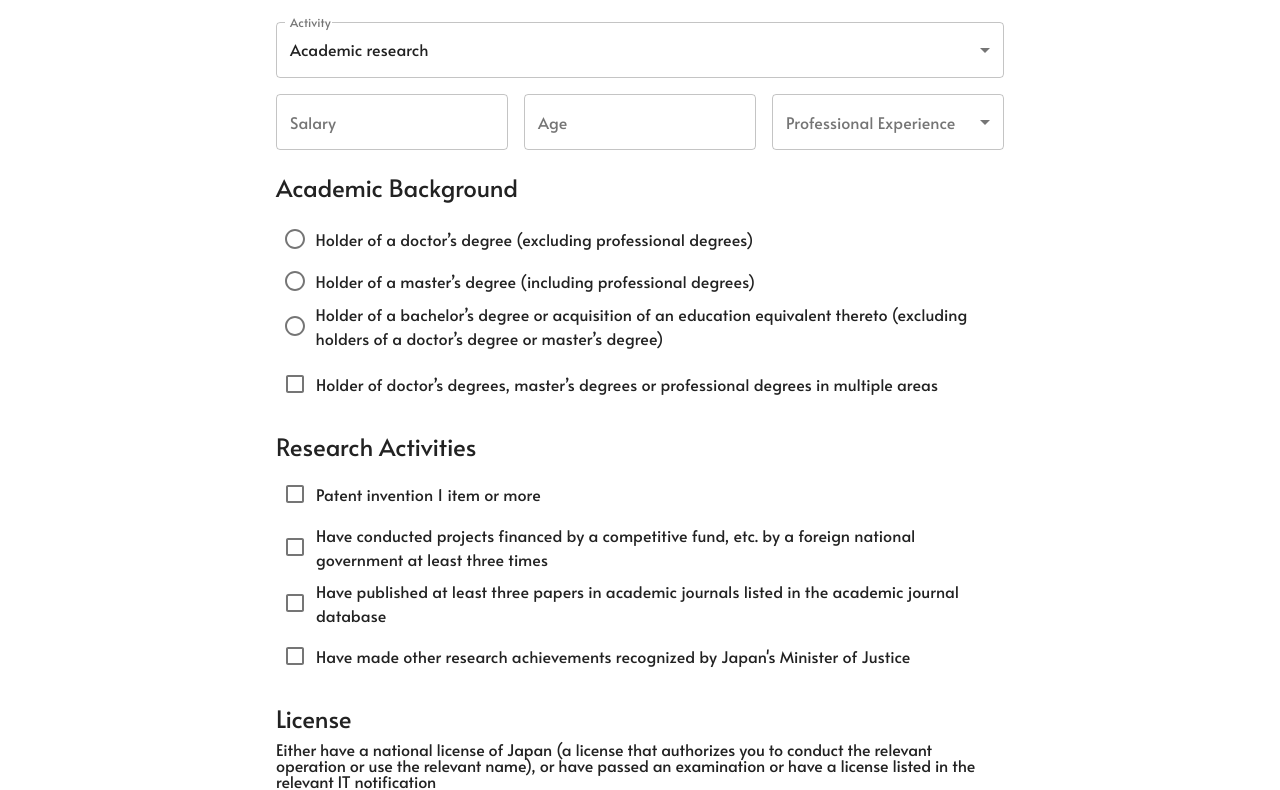
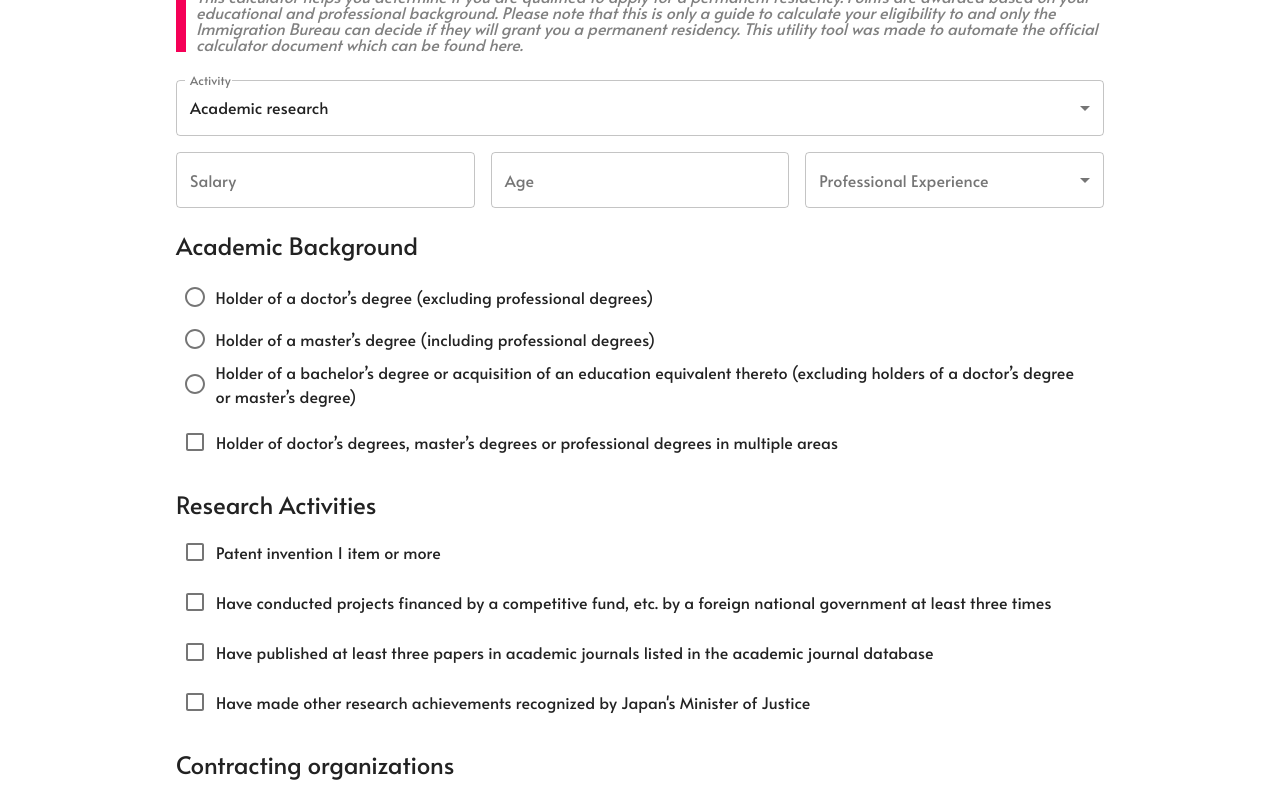
Before and after one commit to igarren/japanutil, a Gatsby site: page /immigration in a window 1280 px wide. Shown: the part 196-986 px from the top of the page. Built offline with nearby package versions, Linux system fonts and the light colour scheme; Gatsby itself is replaced by a stand-in of ours.

Commit message:
State management for immigration page

```diff
--- a/gatsby-config.js
+++ b/gatsby-config.js
@@ -1,6 +1,6 @@
 module.exports = {
   siteMetadata: {
-    title: `Gatsby Default Starter`,
+    title: `Japan Util`,
     description: `Welcome to Japan Util. All the utilities you need while living in Japan!`,
     author: `@Brethren Igarashi`,
   },
@@ -15,6 +15,12 @@ module.exports = {
           head: false,
         },
       },
+    },
+    {
+      resolve: `gatsby-plugin-disqus`,
+      options: {
+        shortname: `wwwjapanutil`
+      }
     },
     `gatsby-plugin-sass`,
     `gatsby-plugin-react-helmet`,
--- a/package.json
+++ b/package.json
@@ -21,7 +21,8 @@
     "prop-types": "^15.7.2",
     "react": "^16.12.0",
     "react-dom": "^16.12.0",
-    "react-helmet": "^5.2.1"
+    "react-helmet": "^5.2.1",
+    "react-number-format": "^4.3.1"
   },
   "devDependencies": {
     "prettier": "^1.19.1"
--- a/src/components/navigation/layout/layout.scss
+++ b/src/components/navigation/layout/layout.scss
@@ -11,3 +11,9 @@ h1 , h2, h3 {
 p{
     margin: 5px auto;
 }
+
+
+footer{
+    height: 100px;
+    background-color: #f50057;
+}
--- a/src/components/ui/input/input.js
+++ b/src/components/ui/input/input.js
@@ -1,12 +1,38 @@
 import React from 'react';
+import NumberFormat from 'react-number-format';
 import TextField from '@material-ui/core/TextField';
 
-const input  = (props) => (
-      <TextField style={{width:'100%'}}
-            label={props.text}
-            variant="outlined"
-            onChange={props.change}
-            type={props.type}
-            min={0}/>
-)
+function NumberFormatCustom(props) {
+      const { inputRef, onChange, ...other } = props;
+      console.log('INUT', props)
+      return (
+        <NumberFormat
+          {...other}
+          getInputRef={inputRef}
+          onValueChange={values => {
+            onChange({
+              target: {
+                value: values.value,
+              },
+            });
+          }}
+          thousandSeparator={props.type === 'salary' ? true : false}
+          isNumericString={props.type === 'salary' ? true : false}
+          prefix={props.type === 'salary' ? "¥" : ''}
+        />
+      );
+    }
+const input = (props) => {
+      return (
+            <TextField style={{ width: '100%' }}
+                  label={props.text}
+                  variant="outlined"
+                  onChange={props.change}
+                  type={props.type}
+                  InputProps={{
+                        inputComponent: NumberFormatCustom,
+                      }}
+                  />
+      )
+}
 export default input;
--- a/src/pages/immigration.js
+++ b/src/pages/immigration.js
@@ -11,6 +11,7 @@ import Grid from '@material-ui/core/Grid';
 import Section from '../components/ui/section/section';
 import CustomRadio from '../components/ui/radio/radio';
 import CustomCheckbox from '../components/ui/checkbox/checkbox';
+import { Disqus, CommentCount } from 'gatsby-plugin-disqus'
 
 const activities = [
     {text : 'Academic research', value : 'acad'},
@@ -47,6 +48,7 @@ const Immigration = () => {
     const [salary, setSalary] = useState('');
     const [selectedActivity, setSelectedActivity] = useState('acad');
     const [selectedEducation, setSelectedEducation] = useState('');
+    const [selectedLanguage, setSelectedLanguage] = useState('');
     const [selectedCareer, setSelectedCareer] = useState('');
     const [selectedLicense, setSelectedLicense] = useState('');
     const [chkMoreDegree, setChkMoreDegree] = useState(false);
@@ -55,6 +57,9 @@ const Immigration = () => {
     const [chkProject, setChkProject] = useState(false);
     const [chkUniversity, setChkUniversity] = useState(false);
     const [chkTraining, setChkTraining] = useState(false);
+    const [chkDirector, setChkDirector] = useState(false);
+    const [chkBoard, setChkBoard] = useState(false);
+    const [chkInvestment, setChkInvestment] = useState(false);
     const [chkResearch, setChkResearch] = useState({
         first : false,
         second : false,
@@ -71,6 +76,7 @@ const Immigration = () => {
         activity: 0,
         age: 0,
         education: 0,
+        language: 0,
         career: 0,
         additionalDegree : 0,
         salary: 0,
@@ -84,6 +90,9 @@ const Immigration = () => {
         mojProject : 0,
         mojUniversity : 0,
         mojTraining : 0,
+        director : 0,
+        board : 0,
+        investment : 0,
     });
 
     const activitiesChangeHandler = event => {
@@ -93,12 +102,40 @@ const Immigration = () => {
         let careerPoints = calculateCareerPoints(selectedCareer, event.target.value);
         let salaryPoints = calculateSalary(salary, event.target.value);
         let agePoints = calculateAgePoints(age, event.target.value);
+        let directorPoints = points.director;
+        let boardPoints = points.board;
+        let researchPoints = points.research;
+        let investmentPoints = points.investment;
+        let licensePoints = points.license;
+
+
+        if(event.target.value === 'ba') {
+            researchPoints = 0;
+            setChkResearch({first: false, second: false,third : false, fourth : false});
+        } else {
+            directorPoints = 0;
+            boardPoints = 0;
+            investmentPoints = 0;
+            setChkBoard(false);
+            setChkDirector(false);
+            setChkInvestment(false);
+        }
+
+        if(event.target.value !== 'tech') {
+            licensePoints = 0;
+            setSelectedLicense('');
+        }
 
         setPoints({...points,
                     ['education'] : educationPoints,
                     ['career'] : careerPoints,
                     ['salary'] : salaryPoints,
                     ['age'] : agePoints,
+                    ['director'] : directorPoints,
+                    ['board'] : boardPoints,
+                    ['research'] : researchPoints,
+                    ['investment'] : investmentPoints,
+                    ['license'] : licensePoints,
                   });
     }
 
@@ -126,6 +163,11 @@ const Immigration = () => {
         setPoints({...points,['education'] : educationPoints});
     }
 
+    const languageChangeHandler = event => {
+        setSelectedLanguage(event.target.value);
+        setPoints({...points,['language'] : event.target.value});
+    }
+
     const careerChangeHandler = event => {
 
         setSelectedCareer(event.target.value);
@@ -141,9 +183,7 @@ const Immigration = () => {
     }
 
 
-    const additionalDegreeHandler = () => {
-        setChkMoreDegree(!chkMoreDegree);
-    }
+
     const foreignChangeHandler = () => {
         setChkForeign(!chkForeign);
     }
@@ -181,11 +221,11 @@ const Immigration = () => {
      }, [chkOrganization.first]);
 
     useEffect(() => {
-        setPoints({...points,['org2'] : chkOrganization.first ? 10 : 0});
+        setPoints({...points,['org2'] : chkOrganization.second ? 10 : 0});
      }, [chkOrganization.second]);
 
     useEffect(() => {
-        setPoints({...points,['org3'] : chkOrganization.first ? 5 : 0});
+        setPoints({...points,['org3'] : chkOrganization.third ? 5 : 0});
      }, [chkOrganization.third]);
 
     useEffect(() => {
@@ -211,6 +251,18 @@ const Immigration = () => {
     useEffect(() => {
          setPoints({...points,['mojTraining'] : chkTraining ? 5 : 0});
      }, [chkTraining]);
+
+    useEffect(() => {
+         setPoints({...points,['director'] : chkDirector ? 10 : 0});
+     }, [chkDirector]);
+
+    useEffect(() => {
+         setPoints({...points,['board'] : chkBoard ? 5 : 0});
+     }, [chkBoard]);
+
+    useEffect(() => {
+         setPoints({...points,['investment'] : chkInvestment ? 5 : 0});
+     }, [chkInvestment]);
 
     const sumValues = obj => Object.values(obj).reduce((a, b) => Number(a)+ Number(b));
 
@@ -355,20 +407,48 @@ const Immigration = () => {
                                 </Grid >;
     }
 
+    let positionPlaceHolder = '';
+    let investmenstPlaceHolder = '';
+    let licensePlaceHolder = '';
+    if(selectedActivity === 'ba') {
+        positionPlaceHolder =  <Grid item xs={12} >
+                                 <h3>Position</h3>
+                                    <CustomCheckbox change={() => setChkDirector(!chkDirector)}  checked ={chkDirector} label='Person to  be accepted as a representative director or representative executive officer ' />
+                                    <CustomCheckbox change={() => setChkBoard(!chkBoard)}  checked ={chkBoard} label='A member of the board of directors, executive officer, or executive member ' />
+                                </Grid >;
+
+        investmenstPlaceHolder = <CustomCheckbox change={() => setChkInvestment(!chkInvestment)}  checked ={chkInvestment} label='Investment of 100 million yen or more in trade or other business conducted by a public or private organization in Japan ' />;
+
+    }
+
+    if(selectedActivity === 'tech') {
+        licensePlaceHolder =   <Grid item xs={12} >
+                                    <h3>License</h3>
+                                    <p> Either have a national license of Japan (a license that authorizes you to conduct the relevant operation or use the relevant name),
+                                        or have passed an examination or have a license listed in the relevant IT notification</p>
+                                        <CustomRadio data={license} change ={selectedLicenseHandler} value={selectedLicense} />
+                                </Grid >;
+    }
+
+    let disqusConfig = {
+        url: `www.japanutil.com`,
+    }
+
     return (
         <Layout>
             <SEO title="Japan Immigration Points Calculator"
                 description="Utility tool to help you find out your accumulated points to be eligible for Permanent Residency." />
             <div className={classes.Container}>
                 <Section>
-                    <div style={{textAlign:'center'}}>Overall Points : {sumValues(points)}</div>
+                    <h2>Immigration Point-based Calculator for HSF Professionals</h2>
+                    <p className={classes.Notes}>This calculator helps you determine if you are qualified to apply for a permanent residency. Points are awarded based on your educational and professional background. Please note that this is only a guide to calculate your eligibility to and only the Immigration Bureau can decide if they will grant you a permanent residency. This utility tool was made to automate the official calculator document which can be found here.</p>
+                    {/* <div style={{textAlign:'center'}}>Overall Points : {sumValues(points)}</div> */}
                     <Grid container justify="center" spacing={2}>
                         <Grid item sm={12}  xs={12} >
-                            <h3>About you</h3><br/>
                             <Select text='Activity' value={selectedActivity}  data={activities} change={activitiesChangeHandler} />
                         </Grid >
-                        <Grid item sm={4} xs={12} > <Input text='Salary' value ={salary} type='number' change={salaryChangeHandler} /> </Grid >
-                        <Grid item sm={4} xs={12} > <Input text='Age' value ={age} type='number' change={ageChangeHandler}/> </Grid >
+                        <Grid item sm={4} xs={12} > <Input text='Salary' value ={salary} type='salary' change={salaryChangeHandler} /> </Grid >
+                        <Grid item sm={4} xs={12} > <Input text='Age' value ={age} type='age' change={ageChangeHandler}/> </Grid >
                         <Grid item sm={4} xs={12} >
                         <Select text='Professional Experience' value={selectedCareer}  data={experience}  change={careerChangeHandler}/> </Grid >
 
@@ -382,18 +462,14 @@ const Immigration = () => {
                             <CustomRadio data={education} change ={selectedEducationHandler} value={selectedEducation} />
                             <CustomCheckbox label='Holder of doctor’s degrees,
                             master’s degrees or professional
-                            degrees in multiple areas ' checked={chkMoreDegree} change={additionalDegreeHandler} />
+                            degrees in multiple areas ' checked={chkMoreDegree} change={() => setChkMoreDegree(!chkMoreDegree)} />
                         </Grid >
 
                         { researchPlaceHolder }
 
-                        <Grid item xs={12} >
-                            <h3>License</h3>
-                            <p> Either have a national license of Japan (a license that authorizes you to conduct the relevant operation or use the relevant name),
-                                or have passed an examination or have a license listed in the relevant IT notification</p>
-                                <CustomRadio data={license} change ={selectedLicenseHandler} value={selectedLicense} />
+                        { positionPlaceHolder }
 
-                        </Grid >
+                        { licensePlaceHolder }
 
                         <Grid item xs={12} >
                             <h3>Contracting organizations</h3>
@@ -407,7 +483,7 @@ const Immigration = () => {
                         <Grid item xs={12} >
                             <h3>Japanese language proficiency</h3>
 
-                            <CustomRadio data={japaneseLanguage} change ={selectedEducationHandler} value={selectedEducation} />
+                            <CustomRadio data={japaneseLanguage} change ={languageChangeHandler} value={selectedLanguage} />
                             <p className={classes.Red}>※Excluding those who "graduated from a university or completed a course of a graduate school in Japan", and those who come under I. </p>
                         </Grid >
 
@@ -418,10 +494,14 @@ const Immigration = () => {
                             <CustomCheckbox checked={chkProject} change={projectChangeHandler} label='Work on an advanced project in a growth field (limited to the project recognized by the Minister of Justice)' />
                             <CustomCheckbox checked={chkUniversity} change={universityChangeHandler} label='Graduation from a university separately specified by the Minister of Justice in a public notice' />
                             <CustomCheckbox checked={chkTraining} change={trainingChangeHandler} label="Have completed training conducted by JICA as part of the Innovative Asia Project implemented by the Ministry of Foreign Affairs" />
+                            {investmenstPlaceHolder}
                         </Grid >
                     </Grid >
                     </fieldset>
+                    <CommentCount config={disqusConfig} placeholder={'...'} />
+                    <Disqus config={disqusConfig} />
                 </Section>
+
             </div>
         </Layout>
     )
--- a/src/styles/_common.scss
+++ b/src/styles/_common.scss
@@ -1,6 +1,9 @@
+$base-color: #f50057;
+
+
 .Container {
     margin: 0 auto;
-    max-width:  760px;
+    max-width:  960px;
     padding: 0 1.0875rem 1.45rem;
     &.Even {
         background-color: #D6D7DA;
@@ -8,5 +11,5 @@
 }
 
 .Red {
-    color: #f50057;
+    color: $base-color;
 }
--- a/src/styles/immigration.module.scss
+++ b/src/styles/immigration.module.scss
@@ -1 +1,8 @@
 @import '_common.scss';
+.Notes {
+    font-style: italic;
+    margin-bottom: 3%;
+    color: gray;
+    border-left: 10px solid $base-color;
+    padding-left: 10px;
+}
```
Also changed, not shown: src/components/navigation/header/header.js (+2 -9 lines), 1 other file.
